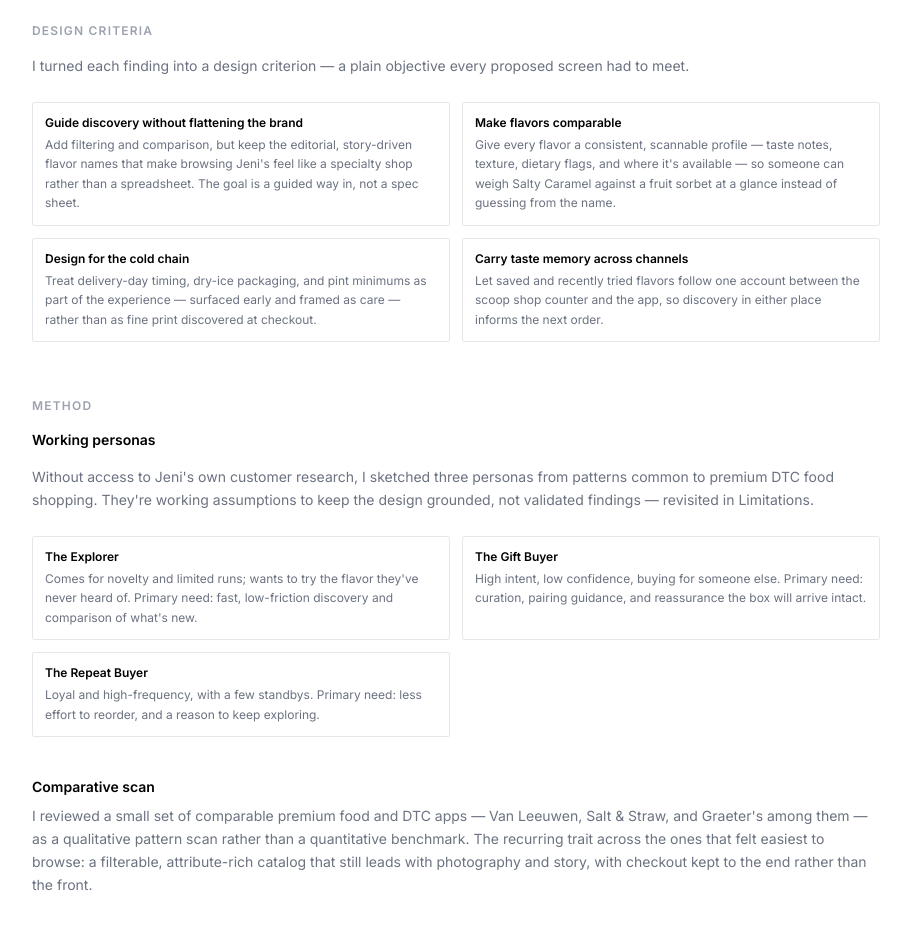
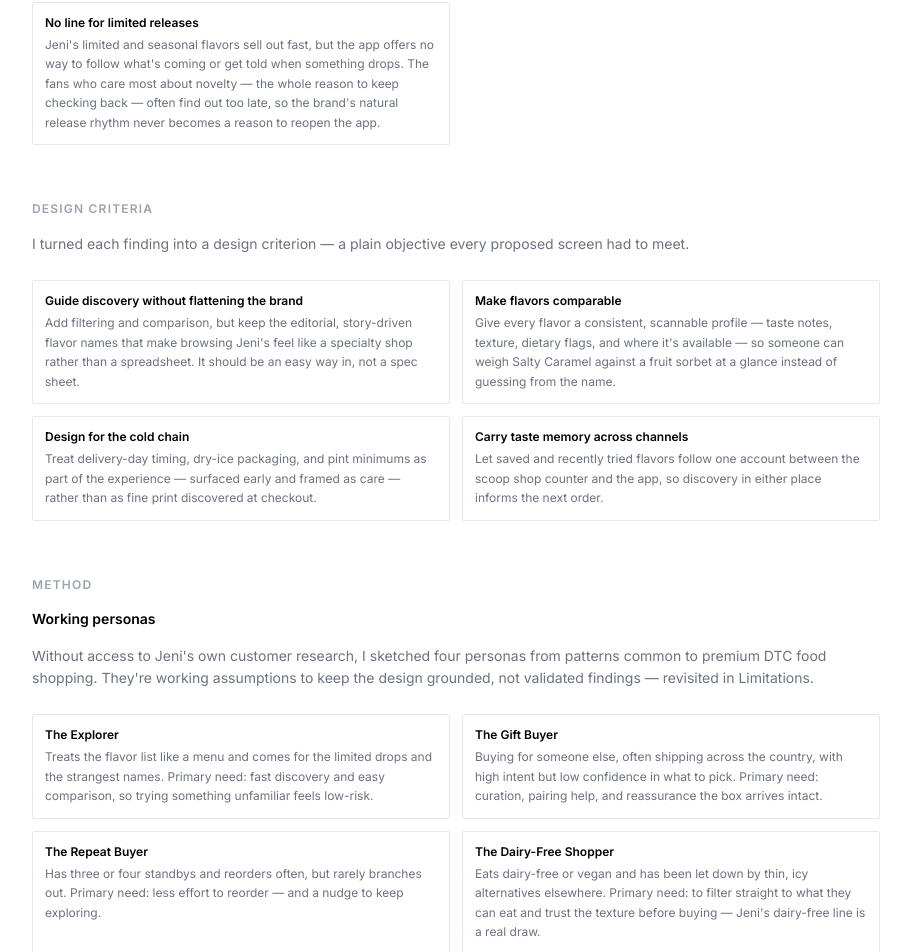
Before and after one commit to katiecha/katie-chai, a Next.js app: page /work/jenis in a window 1280 px wide. Shown: the part 1580-2532 px from the top of the page, without its empty margins (184-1095 px from the left). Built offline with nearby package versions, Linux system fonts and the light colour scheme.

Commit message:
new stuff

```diff
--- a/app/work/jenis/page.tsx
+++ b/app/work/jenis/page.tsx
@@ -24,7 +24,7 @@ const PROBLEMS = [
   {
     name: "Choice overload in flavor selection",
     definition:
-      "Jeni's rotates dozens of seasonal and regional flavors — Brambleberry Crisp, Salty Caramel, Brown Butter Almond Brittle, a revolving cast of sorbets — and that variety is the whole appeal. But the catalog shows them as one long, unsorted list with no way to filter or compare. Faced with forty options and no guided way in, people tend to fall back on a flavor they already know, which quietly works against the discovery the brand is built on.",
+      "Jeni's rotates dozens of seasonal and regional flavors — Brambleberry Crisp, Salty Caramel, Brown Butter Almond Brittle, a revolving cast of sorbets — and that variety is the whole appeal. But the catalog shows them as one long, unsorted list with no way to filter or compare. Faced with forty options and no clear way in, I'd expect people to fall back on a flavor they already know — which quietly works against the discovery the brand is built on.",
   },
   {
     name: "Gift configuration friction",
@@ -41,13 +41,18 @@ const PROBLEMS = [
     definition:
       "Scoop shop flavor boards change daily and vary by location, and the app isn't synced to what's actually in the case. A flavor discovered at the counter often can't be found, saved, or reordered online later — so the strongest moment of discovery leaves no trail.",
   },
+  {
+    name: "No line for limited releases",
+    definition:
+      "Jeni's limited and seasonal flavors sell out fast, but the app offers no way to follow what's coming or get told when something drops. The fans who care most about novelty — the whole reason to keep checking back — often find out too late, so the brand's natural release rhythm never becomes a reason to reopen the app.",
+  },
 ]
 
 const PRINCIPLES = [
   {
     name: "Guide discovery without flattening the brand",
     definition:
-      "Add filtering and comparison, but keep the editorial, story-driven flavor names that make browsing Jeni's feel like a specialty shop rather than a spreadsheet. The goal is a guided way in, not a spec sheet.",
+      "Add filtering and comparison, but keep the editorial, story-driven flavor names that make browsing Jeni's feel like a specialty shop rather than a spreadsheet. It should be an easy way in, not a spec sheet.",
   },
   {
     name: "Make flavors comparable",
@@ -70,17 +75,22 @@ const PERSONAS = [
   {
     name: "The Explorer",
     definition:
-      "Comes for novelty and limited runs; wants to try the flavor they've never heard of. Primary need: fast, low-friction discovery and comparison of what's new.",
+      "Treats the flavor list like a menu and comes for the limited drops and the strangest names. Primary need: fast discovery and easy comparison, so trying something unfamiliar feels low-risk.",
   },
   {
     name: "The Gift Buyer",
     definition:
-      "High intent, low confidence, buying for someone else. Primary need: curation, pairing guidance, and reassurance the box will arrive intact.",
+      "Buying for someone else, often shipping across the country, with high intent but low confidence in what to pick. Primary need: curation, pairing help, and reassurance the box arrives intact.",
   },
   {
     name: "The Repeat Buyer",
     definition:
-      "Loyal and high-frequency, with a few standbys. Primary need: less effort to reorder, and a reason to keep exploring.",
+      "Has three or four standbys and reorders often, but rarely branches out. Primary need: less effort to reorder — and a nudge to keep exploring.",
+  },
+  {
+    name: "The Dairy-Free Shopper",
+    definition:
+      "Eats dairy-free or vegan and has been let down by thin, icy alternatives elsewhere. Primary need: to filter straight to what they can eat and trust the texture before buying — Jeni's dairy-free line is a real draw.",
   },
 ]
 
@@ -118,7 +128,7 @@ export default function JenisPage() {
         <section>
           <SectionHeading>Problem Definition</SectionHeading>
           <p className="text-sm text-text-muted leading-relaxed mb-6">
-            Working from the live app and site, I walked the core purchase paths — flavor browsing, gift-box building, and the handoff between scoop shop and app — against standard usability heuristics. Four recurring friction points stood out, each noted below with the effect I&apos;d expect it to have.
+            Working from the live app and site, I walked the core purchase paths — flavor browsing, gift-box building, and the handoff between scoop shop and app — noting where flavors were hard to compare, where constraints stayed hidden until checkout, and where context dropped between visits. Five recurring friction points stood out, each noted below with the effect I&apos;d expect it to have.
           </p>
           <DefinitionGrid items={PROBLEMS} />
         </section>
@@ -140,7 +150,7 @@ export default function JenisPage() {
             <div>
               <h3 className="text-sm font-semibold mb-4">Working personas</h3>
               <p className="text-sm text-text-muted leading-relaxed mb-6">
-                Without access to Jeni&apos;s own customer research, I sketched three personas from patterns common to premium DTC food shopping. They&apos;re working assumptions to keep the design grounded, not validated findings — revisited in Limitations.
+                Without access to Jeni&apos;s own customer research, I sketched four personas from patterns common to premium DTC food shopping. They&apos;re working assumptions to keep the design grounded, not validated findings — revisited in Limitations.
               </p>
               <DefinitionGrid items={PERSONAS} />
             </div>
@@ -198,7 +208,7 @@ export default function JenisPage() {
             <div>
               <h3 className="text-sm font-semibold mb-2">Scoop shop ↔ app sync</h3>
               <p className="text-sm text-text-muted leading-relaxed mb-4">
-                An in-store QR code opens the exact flavor in the app and saves it to the account, and availability reflects what&apos;s live in nearby shops — closing the loop between the counter and a later order.
+                An in-store QR code opens the exact flavor in the app and saves it to the account, and availability reflects what&apos;s live in nearby shops — so a flavor spotted at the counter turns up again in the app, ready to reorder.
               </p>
               <ImagePlaceholder label="Cross-channel — in-store QR → flavor detail → saved, live shop availability" aspect="9/16" />
             </div>
@@ -206,7 +216,7 @@ export default function JenisPage() {
             <div>
               <h3 className="text-sm font-semibold mb-2">Flavor-drop waitlist</h3>
               <p className="text-sm text-text-muted leading-relaxed mb-4">
-                Rather than a replenishment subscription — ice cream isn&apos;t really something you run out of on a schedule — a membership-style waitlist gives loyal customers early access and a heads-up when limited seasonal flavors drop, which better matches how people behave with a novelty-driven treat.
+                Rather than a replenishment subscription — ice cream isn&apos;t really something you run out of on a schedule — a membership-style waitlist gives loyal customers early access and a heads-up when limited seasonal flavors drop.
               </p>
               <ImagePlaceholder label="Flavor-drop waitlist — early access and alerts for limited releases" aspect="9/16" />
             </div>
@@ -219,7 +229,7 @@ export default function JenisPage() {
           <SectionHeading>Limitations &amp; Next Steps</SectionHeading>
           <div className="flex flex-col gap-4 text-sm text-text-muted leading-relaxed">
             <p>
-              This is a conceptual, self-directed study without primary research or a shipped product, so its conclusions are hypotheses rather than validated outcomes — the personas are assumptions and the competitive read is qualitative. It also leaves one real tension open: guided filtering has to help without diluting the editorial, browse-for-fun quality that&apos;s core to how people enjoy Jeni&apos;s, and only testing would show where that line sits.
+              This is a conceptual, self-directed study without primary research or a shipped product, so its conclusions are hypotheses rather than validated outcomes — the personas are assumptions and the competitive read is qualitative. It also leaves one real tension open: filtering has to help without diluting the editorial, browse-for-fun quality that&apos;s core to how people enjoy Jeni&apos;s, and only testing would show where that line sits.
             </p>
             <p>
               If this were built, I&apos;d validate it with moderated usability tests on the flavor-selection and gift-box flows — watching task success, time on task, and a post-task confidence rating (<span className="font-medium text-black">&ldquo;I felt good about what I chose&rdquo;</span>) — and, with real instrumentation, track gift-flow completion rate, average order value, and repeat-purchase rate against the current experience.
```
Also changed, not shown: 1 other file (tests, documents, lock files or other folders).
